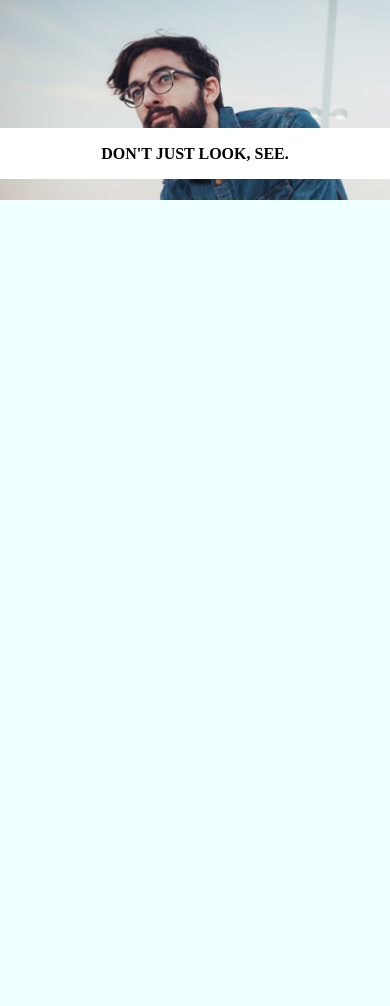
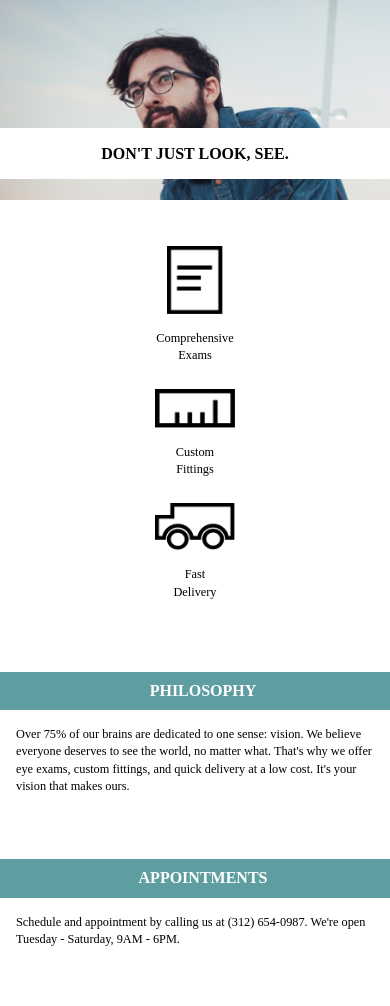
Before and after one commit to afarboleda/TortoiseshellOptics, a plain HTML site: page index.html in a window 390 px wide. Shown: the part 72-1078 px from the top of the page. Before the commit the page ends 844 px from the top, so only its background shows below. Drawn offline with Linux system fonts and the light colour scheme.

Commit message:
Mobile ready v1

```diff
--- a/index.html
+++ b/index.html
@@ -29,16 +29,39 @@
     <!--Highlights Section-->
 
     <div class="highlights">
+      <div class="paper">
+        <img src="resources/images/paper-icon.png" alt="paper"/>
+        <p>Comprehensive<br>Exams</br></p>
+      </div>
+
+      <div class="ruler">
+        <img src="resources/images/ruler-icon.png" alt="ruler" />
+        <p>Custom<br>Fittings</br></p>
+      </div>
+
+      <div class="truck">
+        <img src="resources/images/truck-icon.png" alt="truck"/>
+        <p>Fast<br>Delivery</br></p>
+      </div>
     </div>
 
     <!--About Section-->
 
-    <div>
-    </div>
+    <div class="about">
+      <div>
+        <h1>PHILOSOPHY</h1>
+        <p>Over 75% of our brains are dedicated to one sense: vision. We believe everyone deserves to see the world, no matter what. That's why we offer eye exams, custom fittings, and quick delivery at a low cost. It's your vision that makes ours.</p>
+      </div>
+      <div>
+        <h1>APPOINTMENTS</h1>
+        <p>Schedule and appointment by calling us at (312) 654-0987. We're open Tuesday - Saturday, 9AM - 6PM.</p>
+      </div>
+
 
     <!--Footer Section-->
 
     <footer>
+      <img src="resources/images/logo-black.png">
     </footer>
 
   </body>
--- a/resources/css/style.css
+++ b/resources/css/style.css
@@ -1,6 +1,3 @@
-html {
-  background-color: azure;
-}
 
 body {
   font-style: Helvetica;
@@ -16,7 +13,6 @@ header {
   background-color: cadetblue;
   width: 100%;
   font-size: 1rem;
-  color: white;
 }
 
 header img {
@@ -67,3 +63,76 @@ header nav {
 }
 
 /* Highlights Styles */
+
+.highlights {
+  display: flex;
+  flex-wrap: wrap;
+  padding-top: 3.77em;
+  padding-bottom: 3.77em;
+  font-size: 0.77rem;
+}
+
+.highlights div {
+  display: flex;
+  flex-direction: column;
+  align-items: center;
+  width: 100%;
+  padding-bottom: 1.54rem;
+  }
+
+.highlights img {
+  padding-bottom: 1rem;
+}
+
+.highlights p {
+  text-align: center;
+}
+
+.highlights .paper img {
+  width: 3.5rem;
+}
+
+.highlights .ruler img,
+.highlights .truck img {
+  width: 5rem;
+}
+
+/* About Styles */
+
+.about {
+  display: flex;
+  flex-wrap: wrap;
+}
+
+.about div {
+  width: 100%;
+}
+
+.about h1 {
+  width: 100%;
+  padding: 0.5rem;
+  font-size: 1rem;
+  font-weight: bold;
+  color: white;
+  background-color: cadetblue;
+  text-align: center;
+}
+
+.about p {
+  padding: 1rem 1rem 4rem 1rem;;
+  font-size: 0.77rem;
+}
+
+/* Footer Styles */
+
+footer {
+  display: flex;
+  justify-content: center;
+  width: 100%;
+  background-color: azure;
+}
+
+footer img {
+  height: 1.5rem;
+  padding: 4rem;
+}
```
Also changed, not shown: 1 other file.
